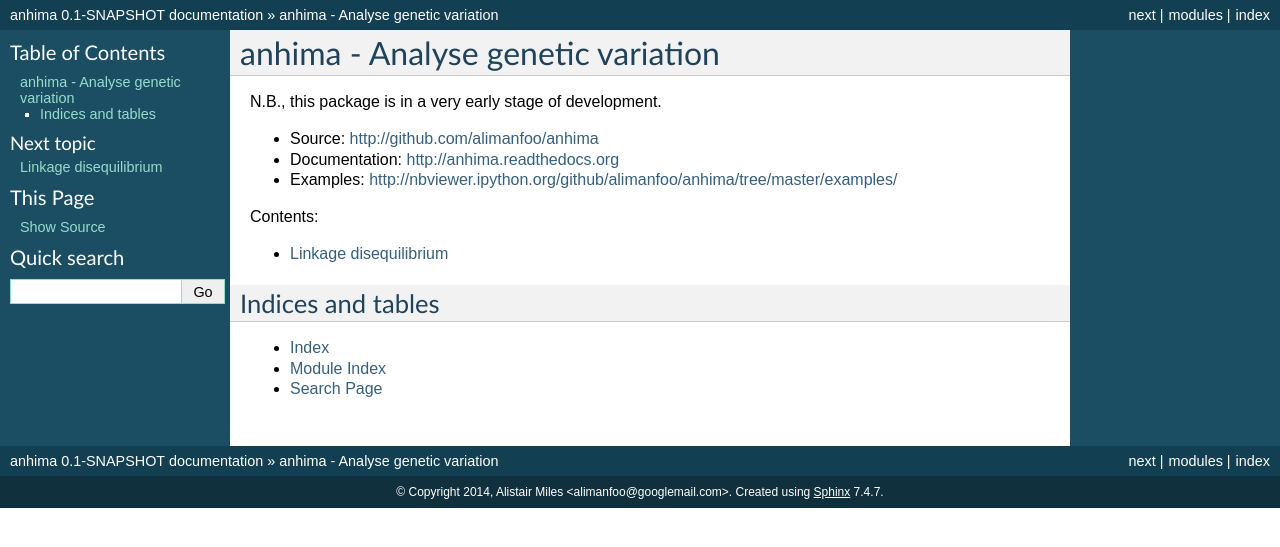
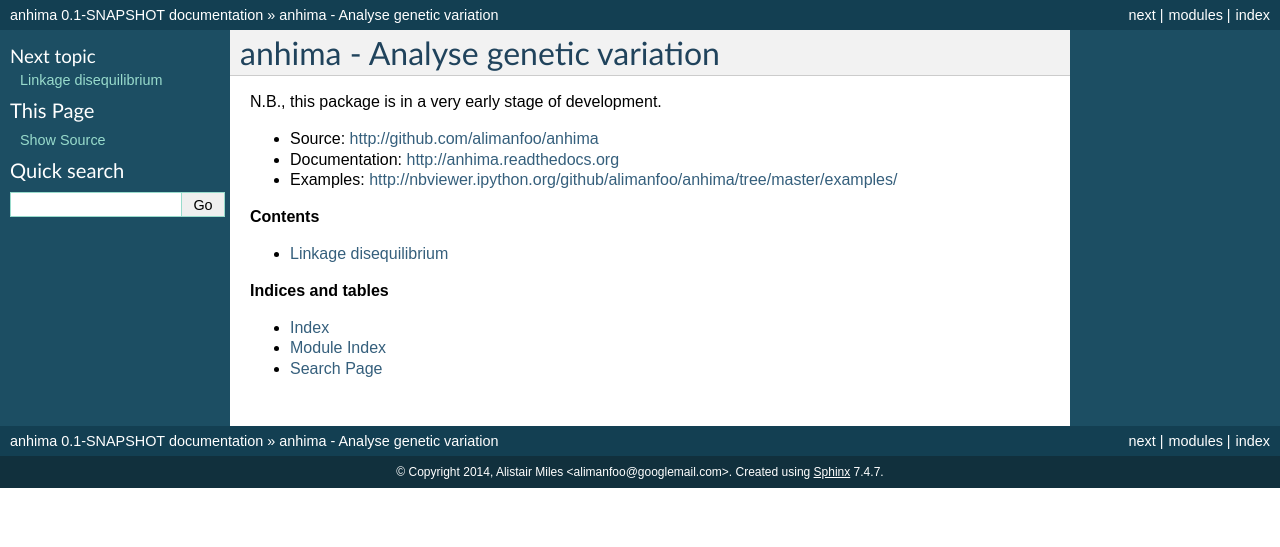
Before and after one commit to alimanfoo/anhima, a Sphinx documentation site: the page built from docs/index.rst, in a window 1280 px wide. Shown: the top 547 px of the page. Built offline with Sphinx 7.4.7, drawn with Linux system fonts in a browser that asks for light colours; some of the changed lines change nothing that is shown.

Commit message:
fix autodoc

```diff
--- a/docs/conf.py
+++ b/docs/conf.py
@@ -38,7 +38,7 @@ class Mock(object):
             return Mock()
 
 
-MOCK_MODULES = ['numpy', 'scipy', 'matplotlib']
+MOCK_MODULES = ['numpy', 'scipy', 'matplotlib', 'matplotlib.pyplot']
 for mod_name in MOCK_MODULES:
     sys.modules[mod_name] = Mock()
 
--- a/docs/index.rst
+++ b/docs/index.rst
@@ -10,15 +10,14 @@ N.B., this package is in a very early stage of development.
 - Documentation: http://anhima.readthedocs.org
 - Examples: http://nbviewer.ipython.org/github/alimanfoo/anhima/tree/master/examples/
 
-Contents:
+**Contents**
 
 .. toctree::
     :maxdepth: 2
 
     ld
 
-Indices and tables
-------------------
+**Indices and tables**
 
 * :ref:`genindex`
 * :ref:`modindex`
```
